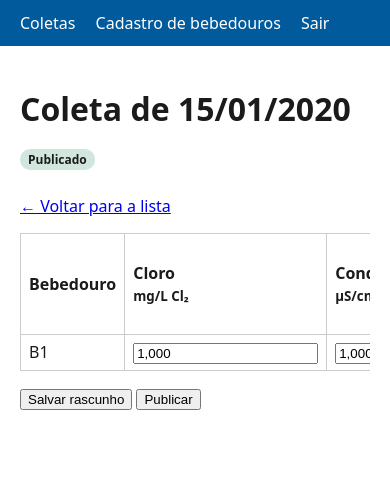
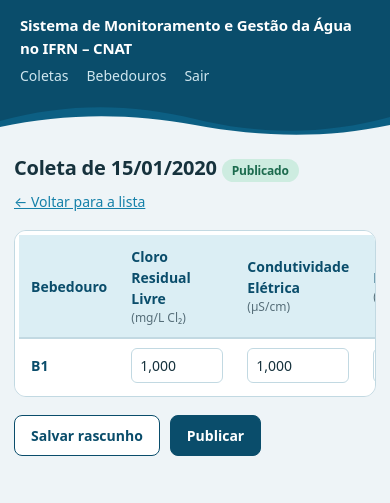
Before and after one commit to Cecilia-eng-05/sistema-ifrn-agua-bebedouros, a Django app: page /coletas/1/lancamento/ in a window 390 px wide. Shown: the top 503 px of the page. Run offline with Django 5.2, Linux system fonts and the light colour scheme; a user stored in the database is signed in; tables that the repository leaves empty hold one stand-in row (values such as "Sample post").

Commit message:
feat: water visual identity, branded login page, grid parameter labels
- Dedicated branded /entrar/ login page with the full system title and a
  restrained water identity (blue palette, wave motif).
- App shell restyled: deep-water header with wave divider, cleaner tables,
  buttons, badges; visible focus states; responsive.
- Grid headers now use full names and units in parentheses:
  Cloro Residual Livre (mg/L Cl2), Condutividade Eletrica (uS/cm),
  Nitrato (mg/L N), Turbidez (UNT), Coliformes Totais, E. coli.
- Django admin (cadastro) carries the system name in its header.
- Logout moves to /sair/ (POST); LOGIN_URL is now /entrar/.

Co-Authored-By: Claude Sonnet 5 <noreply@anthropic.com>

```diff
--- a/bebedouros/admin.py
+++ b/bebedouros/admin.py
@@ -1,6 +1,10 @@
 from django.contrib import admin
 
 from .models import Bebedouro
+
+admin.site.site_header = "Monitoramento e Gestão da Água — IFRN-CNAT"
+admin.site.site_title = "Monitoramento da Água"
+admin.site.index_title = "Cadastro e administração"
 
 
 @admin.register(Bebedouro)
--- a/bebedouros/templates/bebedouros/apagar_confirma.html
+++ b/bebedouros/templates/bebedouros/apagar_confirma.html
@@ -4,7 +4,9 @@
   <p>Isso remove os resultados de todos os bebedouros dessa data. Não dá para desfazer.</p>
   <form method="post">
     {% csrf_token %}
-    <button type="submit">Apagar</button>
-    <a href="{% url 'coleta_list' %}">Cancelar</a>
+    <div class="acoes">
+      <button type="submit" class="btn perigo">Apagar</button>
+      <a class="btn secundario" href="{% url 'coleta_list' %}">Cancelar</a>
+    </div>
   </form>
 {% endblock %}
--- a/bebedouros/templates/bebedouros/base.html
+++ b/bebedouros/templates/bebedouros/base.html
@@ -5,27 +5,119 @@
   <meta name="viewport" content="width=device-width, initial-scale=1">
   <title>{% block titulo %}Monitoramento da Água — IFRN-CNAT{% endblock %}</title>
   <style>
-    body { font-family: system-ui, sans-serif; margin: 0; color: #1b1b1b; }
-    header { background: #005a9c; color: #fff; padding: 12px 20px; }
-    header a { color: #fff; margin-right: 16px; text-decoration: none; }
-    main { padding: 20px; max-width: 1100px; }
-    table { border-collapse: collapse; width: 100%; }
-    th, td { border: 1px solid #ccc; padding: 6px 8px; text-align: left; }
-    .msg { padding: 8px 12px; margin: 6px 0; border-radius: 4px; }
-    .msg.warning { background: #fff3cd; }
-    .msg.error { background: #f8d7da; }
-    .msg.success { background: #d1e7dd; }
-    .etiqueta { padding: 2px 8px; border-radius: 10px; font-size: 12px; }
-    .etiqueta.rascunho { background: #e2e3e5; }
-    .etiqueta.publicado { background: #d1e7dd; }
-    .bloqueada { background: #f2f2f2; color: #888; }
+    :root {
+      --fundo: #eef4f7;
+      --superficie: #ffffff;
+      --profunda: #0a4d6b;
+      --profunda-2: #0c5f83;
+      --media: #1580a9;
+      --clara: #dbeef4;
+      --tinta: #16323d;
+      --tinta-suave: #566e79;
+      --borda: #c2d9e2;
+      --rascunho-bg: #e6ebee; --rascunho-tt: #47575f;
+      --publicado-bg: #cdece0; --publicado-tt: #1c6b4e;
+      --aviso-bg: #fbf1d3; --aviso-bd: #e6cf8f;
+      --erro-bg: #f7dede; --erro-bd: #e0b4b4;
+      --ok-bg: #d6ede2; --ok-bd: #a9d6c0;
+    }
+    * { box-sizing: border-box; }
+    body {
+      font-family: system-ui, -apple-system, "Segoe UI", Roboto, sans-serif;
+      margin: 0; color: var(--tinta); background: var(--fundo);
+      line-height: 1.5;
+    }
+    a { color: var(--media); }
+    *:focus-visible { outline: 3px solid var(--media); outline-offset: 2px; border-radius: 2px; }
+
+    .topo { background: var(--profunda); color: #fff; }
+    .topo-inner {
+      max-width: 1100px; margin: 0 auto; padding: 14px 20px;
+      display: flex; flex-wrap: wrap; align-items: baseline; gap: 4px 22px;
+    }
+    .topo-nome {
+      font-size: 15px; font-weight: 650; letter-spacing: -0.01em;
+      margin-right: auto;
+    }
+    .topo nav { display: flex; flex-wrap: wrap; gap: 4px 18px; align-items: baseline; }
+    .topo nav a, .topo .sair-btn {
+      color: #cfe6ef; text-decoration: none; font-size: 14px;
+      background: none; border: 0; padding: 0; cursor: pointer;
+      font-family: inherit;
+    }
+    .topo nav a:hover, .topo .sair-btn:hover { color: #fff; text-decoration: underline; }
+    .onda { display: block; width: 100%; height: 34px; }
+
+    main { max-width: 1100px; margin: 0 auto; padding: 26px 20px 60px; }
+    h1 { font-size: 22px; font-weight: 650; letter-spacing: -0.01em; margin: 0 0 6px; }
+    .voltar { display: inline-block; margin: 0 0 18px; font-size: 14px; }
+
+    .msg { padding: 10px 14px; margin: 8px 0; border-radius: 8px; border: 1px solid transparent; font-size: 14px; }
+    .msg.warning { background: var(--aviso-bg); border-color: var(--aviso-bd); }
+    .msg.error { background: var(--erro-bg); border-color: var(--erro-bd); }
+    .msg.success { background: var(--ok-bg); border-color: var(--ok-bd); }
+
+    .painel {
+      background: var(--superficie); border: 1px solid var(--borda);
+      border-radius: 12px; padding: 4px; overflow-x: auto;
+    }
+    table { border-collapse: collapse; width: 100%; font-size: 14px; }
+    th, td { padding: 9px 12px; text-align: left; border-bottom: 1px solid var(--borda); vertical-align: middle; }
+    thead th {
+      background: var(--clara); color: var(--profunda);
+      font-weight: 600; border-bottom: 2px solid var(--borda);
+      position: sticky; top: 0;
+    }
+    thead th .unid { display: block; font-weight: 400; font-size: 12px; color: var(--tinta-suave); }
+    tbody tr:last-child td { border-bottom: 0; }
+    tbody tr:hover td { background: #f4f9fb; }
+    td.cod { font-weight: 600; color: var(--profunda); white-space: nowrap; }
+    tr.bloqueada td { background: #f3f5f6; color: #8a9aa1; }
+
+    input[type="text"], input[type="number"], input[type="date"], select, input:not([type]) {
+      font: inherit; padding: 6px 8px; border: 1px solid var(--borda);
+      border-radius: 6px; background: #fff; color: var(--tinta); max-width: 100%;
+    }
+    table input:not([type="checkbox"]), table select { width: 100%; min-width: 92px; }
+
+    .acoes { margin-top: 18px; display: flex; flex-wrap: wrap; gap: 10px; }
+    .btn {
+      font: inherit; font-size: 14px; font-weight: 550;
+      padding: 9px 16px; border-radius: 8px; cursor: pointer;
+      border: 1px solid var(--profunda); background: var(--profunda); color: #fff;
+      text-decoration: none; display: inline-block;
+    }
+    .btn:hover { background: var(--profunda-2); }
+    .btn.secundario { background: #fff; color: var(--profunda); }
+    .btn.secundario:hover { background: var(--clara); }
+    .btn.perigo { border-color: #a83232; background: #a83232; }
+    .btn.perigo:hover { background: #8f2a2a; }
+
+    .etiqueta { padding: 3px 10px; border-radius: 999px; font-size: 12px; font-weight: 600; }
+    .etiqueta.rascunho { background: var(--rascunho-bg); color: var(--rascunho-tt); }
+    .etiqueta.publicado { background: var(--publicado-bg); color: var(--publicado-tt); }
+
+    .lista-vazia { color: var(--tinta-suave); }
+    @media (max-width: 620px) { main { padding: 18px 14px 48px; } h1 { font-size: 20px; } }
   </style>
 </head>
 <body>
-  <header>
-    <a href="{% url 'coleta_list' %}">Coletas</a>
-    <a href="/admin/bebedouros/bebedouro/">Cadastro de bebedouros</a>
-    <a href="/admin/logout/">Sair</a>
+  <header class="topo">
+    <div class="topo-inner">
+      <span class="topo-nome">Sistema de Monitoramento e Gestão da Água no IFRN&nbsp;&ndash;&nbsp;CNAT</span>
+      <nav>
+        <a href="{% url 'coleta_list' %}">Coletas</a>
+        <a href="/admin/bebedouros/bebedouro/">Bebedouros</a>
+        <form action="{% url 'logout' %}" method="post" style="display:inline">
+          {% csrf_token %}
+          <button type="submit" class="sair-btn">Sair</button>
+        </form>
+      </nav>
+    </div>
+    <svg class="onda" viewBox="0 0 1440 34" preserveAspectRatio="none" aria-hidden="true">
+      <path d="M0 20 C 240 2, 480 2, 720 18 S 1200 34, 1440 16 L1440 34 L0 34 Z" fill="#0c5f83"/>
+      <path d="M0 26 C 240 12, 480 12, 720 24 S 1200 38, 1440 24 L1440 34 L0 34 Z" fill="#eef4f7"/>
+    </svg>
   </header>
   <main>
     {% for message in messages %}
--- a/bebedouros/templates/bebedouros/lancamento.html
+++ b/bebedouros/templates/bebedouros/lancamento.html
@@ -3,20 +3,20 @@
   <h1>Coleta de {{ coleta.data|date:"d/m/Y" }}
     <span class="etiqueta {{ coleta.status }}">{{ coleta.get_status_display }}</span>
   </h1>
-  <p><a href="{% url 'coleta_list' %}">&larr; Voltar para a lista</a></p>
+  <a class="voltar" href="{% url 'coleta_list' %}">&larr; Voltar para a lista</a>
   <form method="post">
     {% csrf_token %}
-    <div style="overflow-x: auto;">
+    <div class="painel">
     <table>
       <thead>
         <tr>
           <th>Bebedouro</th>
-          <th>Cloro<br><small>mg/L Cl₂</small></th>
-          <th>Condutividade<br><small>µS/cm</small></th>
-          <th>Nitrato<br><small>mg/L N</small></th>
-          <th>Turbidez<br><small>UNT</small></th>
+          <th>Cloro Residual Livre <span class="unid">(mg/L Cl₂)</span></th>
+          <th>Condutividade Elétrica <span class="unid">(µS/cm)</span></th>
+          <th>Nitrato <span class="unid">(mg/L N)</span></th>
+          <th>Turbidez <span class="unid">(UNT)</span></th>
           <th>pH</th>
-          <th>Coliformes totais</th>
+          <th>Coliformes Totais</th>
           <th>E. coli</th>
           <th>Filtro</th>
           <th>Fora de operação nesta data</th>
@@ -27,12 +27,12 @@
       {% for linha in linhas %}
         {% if linha.bloqueada %}
           <tr class="bloqueada">
-            <td>{{ linha.bebedouro.codigo }}</td>
+            <td class="cod">{{ linha.bebedouro.codigo }}</td>
             <td colspan="10">Fora de operação (bebedouro desativado)</td>
           </tr>
         {% else %}
           <tr>
-            <td>{{ linha.bebedouro.codigo }}</td>
+            <td class="cod">{{ linha.bebedouro.codigo }}</td>
             <td>{{ linha.form.cloro }}</td>
             <td>{{ linha.form.condutividade }}</td>
             <td>{{ linha.form.nitrato }}</td>
@@ -49,9 +49,9 @@
       </tbody>
     </table>
     </div>
-    <p>
-      <button type="submit" name="acao" value="salvar">Salvar rascunho</button>
-      <button type="submit" name="acao" value="publicar" formaction="{% url 'publicar' coleta.pk %}">Publicar</button>
-    </p>
+    <div class="acoes">
+      <button type="submit" class="btn secundario" name="acao" value="salvar">Salvar rascunho</button>
+      <button type="submit" class="btn" name="acao" value="publicar" formaction="{% url 'publicar' coleta.pk %}">Publicar</button>
+    </div>
   </form>
 {% endblock %}
--- a/bebedouros/templates/bebedouros/publicar_confirma.html
+++ b/bebedouros/templates/bebedouros/publicar_confirma.html
@@ -8,7 +8,9 @@
   <form method="post" action="{% url 'publicar' coleta.pk %}">
     {% csrf_token %}
     <input type="hidden" name="confirmar" value="1">
-    <button type="submit">Publicar mesmo assim</button>
-    <a href="{% url 'lancamento' coleta.pk %}">Voltar</a>
+    <div class="acoes">
+      <button type="submit" class="btn">Publicar mesmo assim</button>
+      <a class="btn secundario" href="{% url 'lancamento' coleta.pk %}">Voltar</a>
+    </div>
   </form>
 {% endblock %}
--- a/bebedouros/urls.py
+++ b/bebedouros/urls.py
@@ -1,8 +1,15 @@
+from django.contrib.auth import views as auth_views
 from django.urls import path
 
 from . import views
 
 urlpatterns = [
+    path(
+        "entrar/",
+        auth_views.LoginView.as_view(template_name="bebedouros/login.html"),
+        name="login",
+    ),
+    path("sair/", auth_views.LogoutView.as_view(), name="logout"),
     path("", views.coleta_list, name="coleta_list"),
     path("coletas/nova/", views.coleta_nova, name="coleta_nova"),
     path("coletas/<int:pk>/lancamento/", views.lancamento, name="lancamento"),
--- a/sistema_agua/settings.py
+++ b/sistema_agua/settings.py
@@ -131,8 +131,9 @@ STORAGES = {
     },
 }
 
-LOGIN_URL = '/admin/login/'
+LOGIN_URL = '/entrar/'
 LOGIN_REDIRECT_URL = '/'
+LOGOUT_REDIRECT_URL = '/entrar/'
 
 # Endurecimento aplicado só em produção (quando DEBUG=0).
 if not DEBUG:
```
Also changed, not shown: bebedouros/templates/bebedouros/coleta_list.html (+8 -4 lines), bebedouros/templates/bebedouros/coleta_nova.html (+9 -3 lines), bebedouros/templates/bebedouros/login.html (added, +78 -0 lines), bebedouros/tests/test_auth.py (+6 -1 lines).
